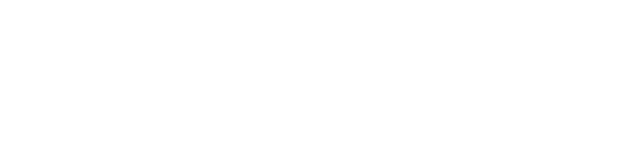
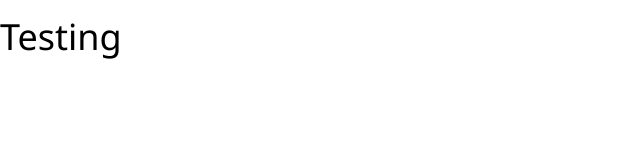
Before and after one commit to inspo-tech/inspo-tech.github.io, a plain HTML site: page index.html in a window 1280 px wide. Shown: the whole page, without its empty margins (0-640 px from the left). Drawn offline with nearby package versions, Linux system fonts and the light colour scheme.

Commit message:
Update index.html

```diff
--- a/index.html
+++ b/index.html
@@ -3,9 +3,11 @@
 <meta charset="UTF-8">
 <meta name="viewport" content="width=device-width, initial-scale=1">
 <link rel="stylesheet" href="https://www.w3schools.com/w3css/3/w3.css">
-<body>
+  <head>
 
-<!-- Content will go here -->
+  <body>
 
-</body>
+    <h1> Testing </h1>
+
+  </body>
 </html>
```
